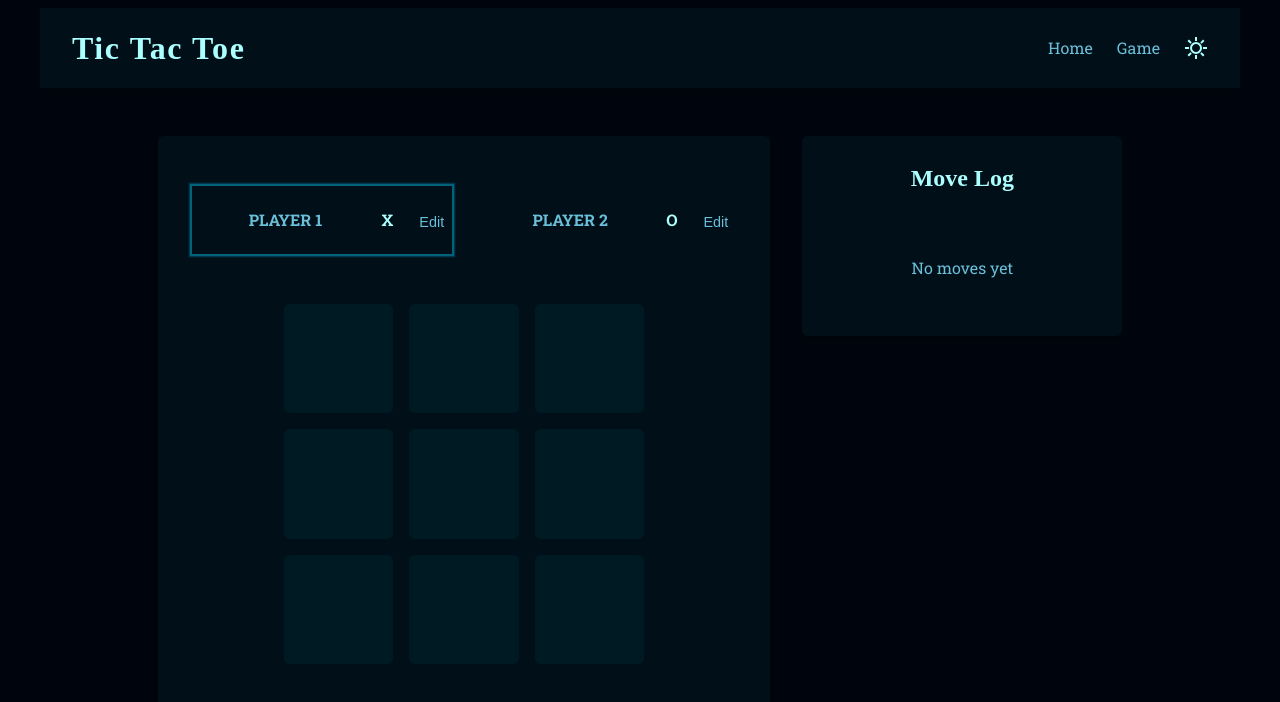
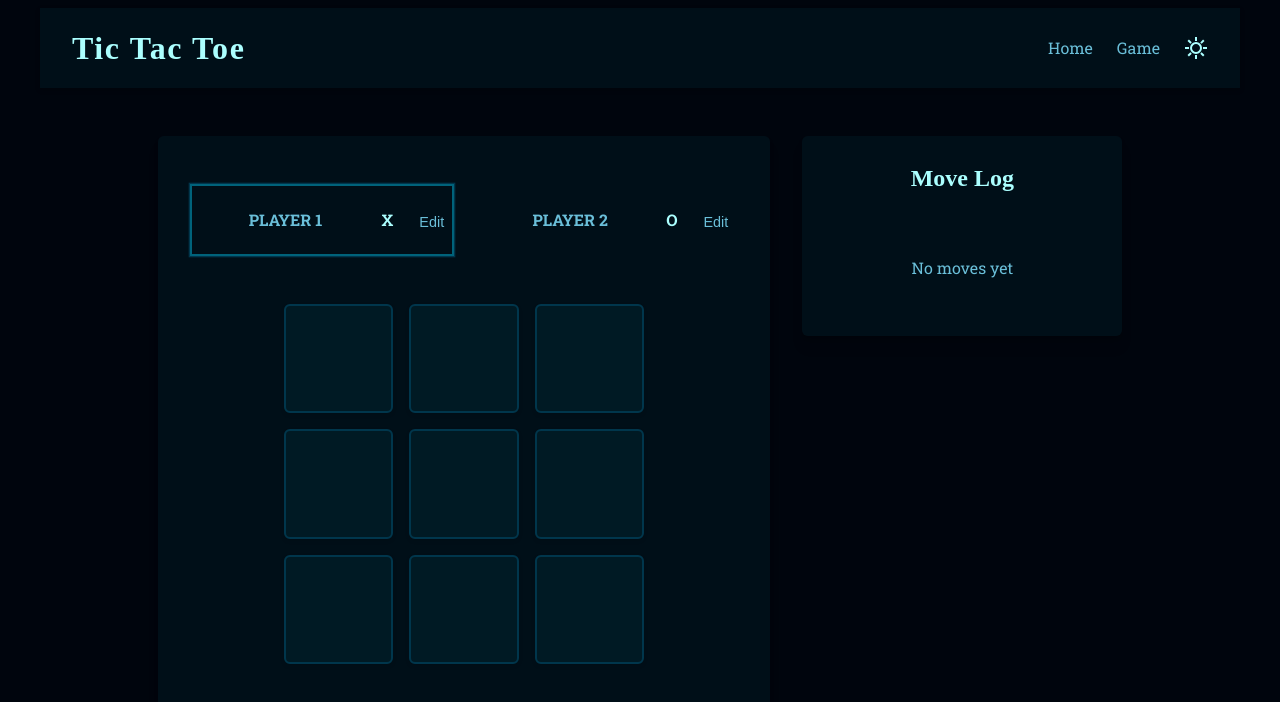
Before and after one commit to NickC64/tic-tac-toe, a React (Vite) app: page /game in a window 1280 px wide. Shown: the top 702 px of the page. Built offline with nearby package versions, Linux system fonts and the light colour scheme; a web font is replaced by a local one.

Commit message:
style: improved interactivity of board squares and contrast with board

```diff
--- a/src/routes/game/game.scss
+++ b/src/routes/game/game.scss
@@ -290,7 +290,7 @@ ol {
   button {
     width: 100%;
     aspect-ratio: 1;
-    border: none;
+    border: 2px solid var(--border-muted);
     background: var(--bg-light);
     color: var(--text);
     font-size: 4.5rem;
@@ -301,13 +301,26 @@ ol {
     display: flex;
     align-items: center;
     justify-content: center;
-    transition: transform 0.2s, background 0.2s;
+    transition: transform 0.2s, background 0.2s, border-color 0.2s, box-shadow 0.2s;
+    box-shadow: 0 2px 4px rgba(0, 0, 0, 0.1);
+
+    &:hover:not(:disabled) {
+      border-color: var(--border);
+      box-shadow: 0 4px 8px rgba(0, 0, 0, 0.15);
+      transform: translateY(-2px);
+    }
+
+    &:disabled {
+      cursor: default;
+    }
 
     &.winning-square {
       animation: bounce-win 0.8s ease-out;
     }
   }
 }
+
+
 
 .winning-line {
   line {
```
